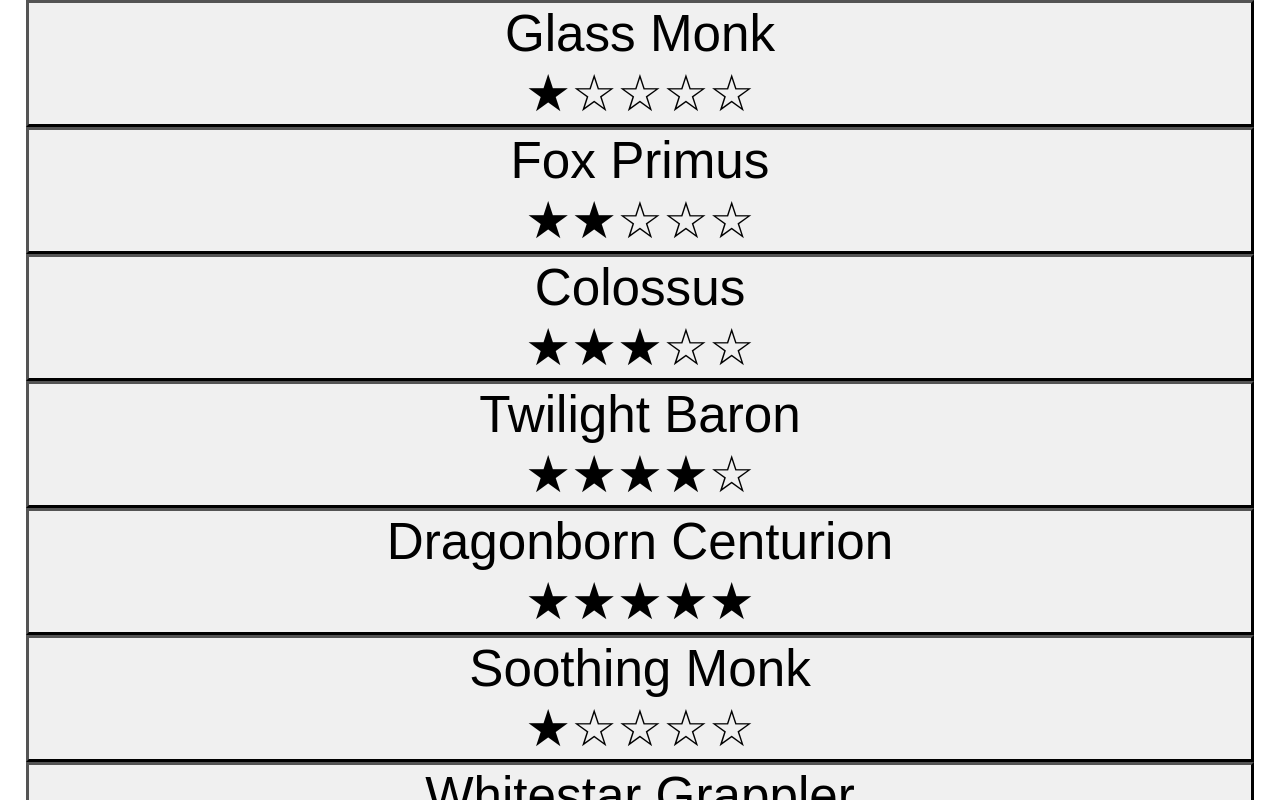
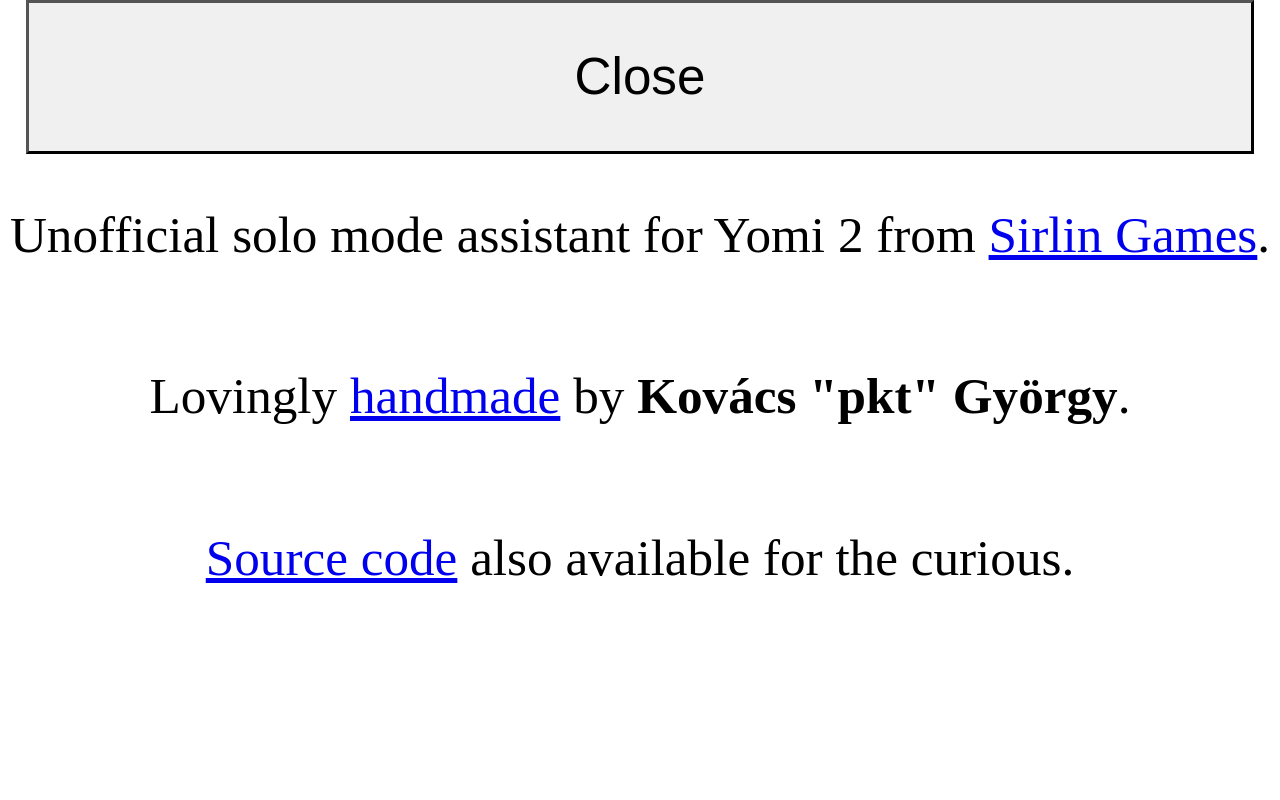
Before and after one commit to pkt-zer0/y2-assist, a website: page docs/index.html in a window 1280 px wide. Drawn offline with Linux system fonts and the light colour scheme.

Commit message:
Add "about" screen

```diff
--- a/docs/index.html
+++ b/docs/index.html
@@ -42,23 +42,24 @@
             box-sizing: border-box;
             touch-action: manipulation;
         }
-        .screen.main, .screen.picker {
+        .screen.main, .screen.picker, .screen.about {
             display: flex;
             flex-direction: column;
         }
         .screen.picker {
             overflow-y: auto;
         }
+        .screen.about {
+            align-items: center;
+        }
         .controls, .toggles, .header {
             display: flex;
             width: 100%;
-            height: 3rem;
             font-size: 1.5rem;
             justify-content: space-between;
         }
-        .toggles {
-            height: 2rem;
-        }
+        .controls { height: 3rem; }
+        .toggles  { height: 2rem; }
         button {
             background: var(--button-bg);
             color: var(--text-color);
@@ -853,6 +854,7 @@
   let chosenBotID = undefined;
   let chosenBot = undefined;
   let showPicker = true;
+  let showAbout = true;
   //-- Actions --
   const choiceLeft = () => { choiceIndex = clamp(choiceIndex - 1, 0, 7); };
   const choiceRight = () => { choiceIndex = clamp(choiceIndex + 1, 0, 7); };
@@ -864,6 +866,7 @@
   const toggleHitback = () => { hitback = !hitback; };
   const toggleDesperate = () => { desperate = !desperate; };
   const toggleDragon = () => { mode = mode ? '' : 'dragon'; };
+  const displayAbout = () => { showAbout = !showAbout; };
   const displayPicker = () => { showPicker = true; };
   const changeCharacter = (data) => {
       const chosen = data.char;
@@ -1061,6 +1064,9 @@
       return row.choices[choiceIndex];
   }
   function renderContent() {
+      if (showAbout) {
+          return renderAbout();
+      }
       if (showPicker) {
           return renderPicker(BOTS);
       }
@@ -1087,6 +1093,9 @@
       const showDragon = !!bot.dragon;
       return `
         <div class="screen main">
+            <div class="header">
+                <button class="fixed" data-action="about">About</button>
+            </div>
             <div class="header">
                 <span>[${handSize}] / ${choiceText}</span>
                 <span> ${(bot.name)}</span>
@@ -1134,6 +1143,26 @@
         </div>
     `;
   }
+  function link(url, text) {
+      return `<a href="${url}" target="_blank">${text}</a>`;
+  }
+  function renderAbout() {
+      const yomi2 = `https://www.sirlingames.com/yomi2`;
+      const handmade = `https://hero.handmade.network/`;
+      const source = `https://github.com/pkt-zer0/y2-assist`;
+      return `
+        <div class="screen about">
+            <div class="controls">
+                <button data-action="about">Close</button>
+            </div>
+            <p>Unofficial solo mode assistant for Yomi 2 from
+                ${link(yomi2, `Sirlin Games`)}.
+            </p>
+            <p>Lovingly ${link(handmade, `handmade`)} by <b>Kovács "pkt" György</b>.</p>
+            <p>${link(source, `Source code`)} also available for the curious.</p>
+        </div>
+    `;
+  }
   function main() {
       const html = document.documentElement;
       const container = document.querySelector('#main');
@@ -1171,6 +1200,8 @@
           // Character picker
           picker: displayPicker,
           pick: changeCharacter,
+          // Misc
+          about: displayAbout,
       };
       html.addEventListener('click', e => {
           const target = e.target;
```
Also changed, not shown: index.html (+6 -5 lines), main.ts (+33 -0 lines).
